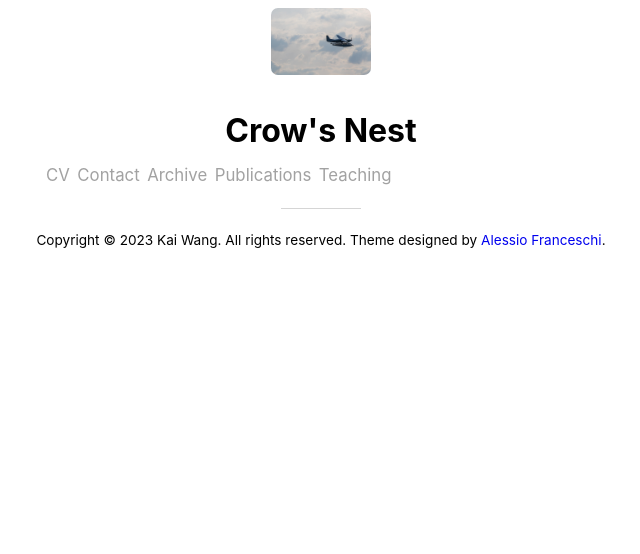
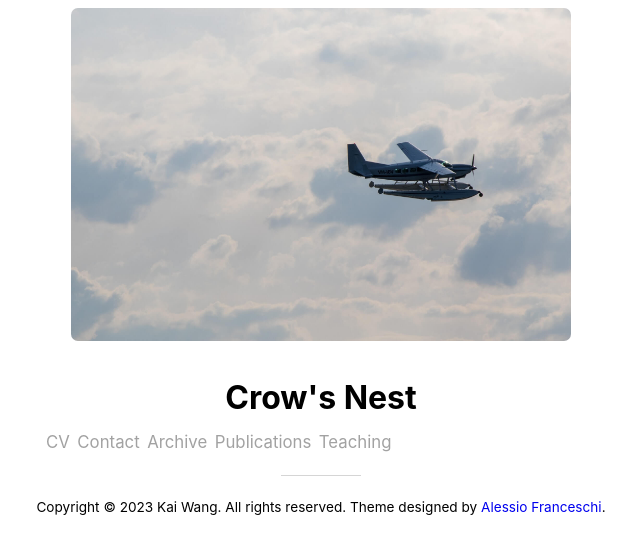
Before and after one commit to ICOTRT2024/Crow-Moon.github.io, a Jekyll site: the page built from index.html, in a window 1280 px wide. Shown: the top 554 px of the page, without its empty margins (319-959 px from the left). Built offline with Jekyll 4.4.1, drawn with Linux system fonts in a browser that asks for light colours; nearby versions of some CDN libraries; the list of posts is cut into pages by our own code.

Commit message:
Update default.html

```diff
--- a/_layouts/default.html
+++ b/_layouts/default.html
@@ -4,7 +4,7 @@
   {% include head.html %}
 </head>
 <body>
-<img src="assets/img/airplane.jpg" alt="cover" width="100" height="auto">
+<img src="assets/img/airplane.jpg" alt="cover" width="500" height="auto">
   <div class="container">
 
     {% include header.html %}
```
